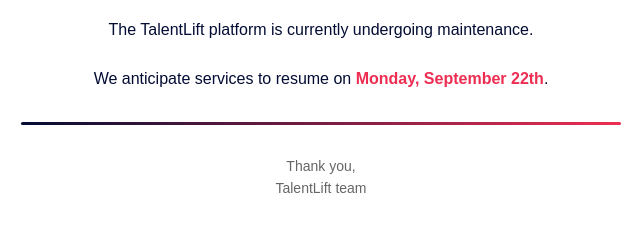
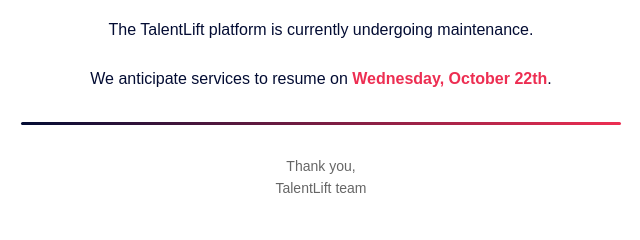
Before and after one commit to halakhellow/maintenance, a plain HTML site: page index.html in a window 1280 px wide. Shown: the part 388-628 px from the top of the page, 319-959 px from the left. Drawn offline with Linux system fonts and the light colour scheme.

Commit message:
update the date

```diff
--- a/index.html
+++ b/index.html
@@ -71,7 +71,7 @@
       <p>The TalentLift platform is currently undergoing maintenance.</p>
       <p>
         We anticipate services to resume on
-        <span class="highlight">Monday, September 22th</span>.
+        <span class="highlight">Wednesday, October 22th</span>.
       </p>
 
       <div class="divider"></div>
```
